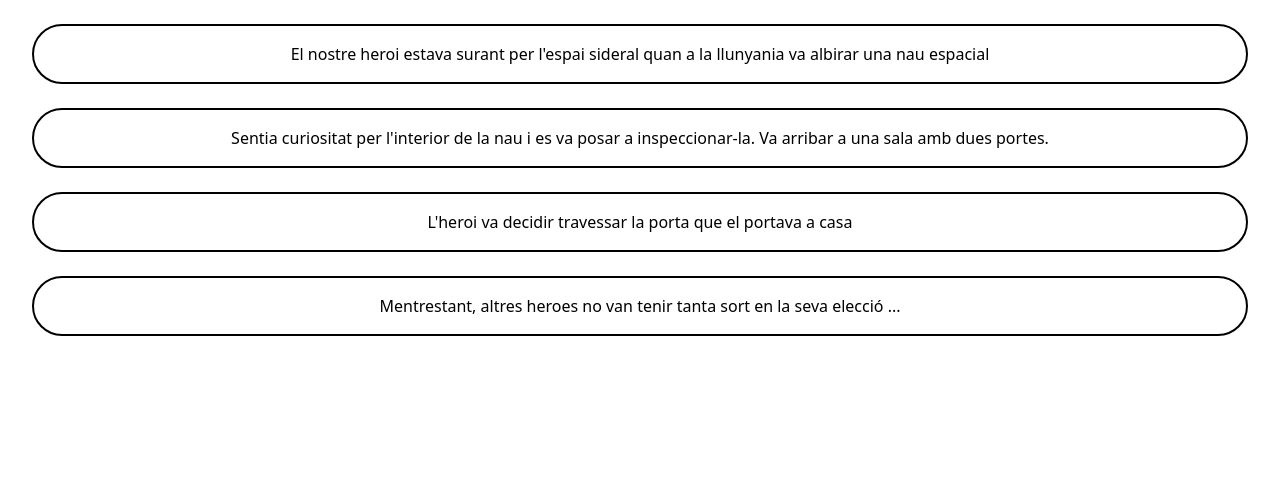
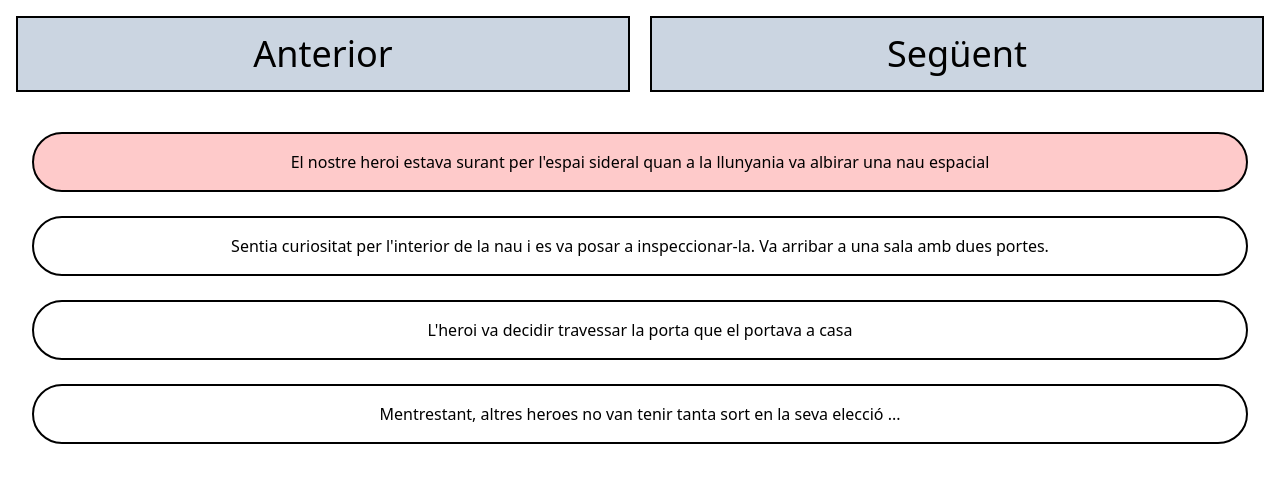
Before and after one commit to Swarleys/Sprint6, a Vue app in the folder Vue/: page / in a window 1280 px wide. Shown: the top 482 px of the page. Built offline with nearby package versions, Linux system fonts and the light colour scheme.

Commit message:
Exercici 4

```diff
--- /dev/null
+++ b/Vue/src/components/Botons.vue
@@ -0,0 +1,33 @@
+<script setup lang="ts">
+
+const emits = defineEmits<{
+    (e: 'nextScene'): void,
+    (e: 'prevScene'): void,
+}>();
+
+const increase = () => {
+    emits("nextScene",)
+}
+const decrease = () => {
+    emits("prevScene")
+}
+
+</script>
+
+<template>
+    <div class="flex gap-5 p-4 justify-around">
+        <button
+            type="button"
+            class="text-4xl bg-slate-300 w-full py-4 border-2 border-black"
+            @click="decrease"
+        >Anterior</button>
+        <button
+            type="button"
+            class="text-4xl bg-slate-300 w-full py-4 border-2 border-black"
+            @click="increase"
+        >Següent</button>
+    </div>
+</template>
+
+<style scoped>
+</style>
--- a/Vue/src/components/Home.vue
+++ b/Vue/src/components/Home.vue
@@ -1,10 +1,30 @@
 <script setup lang="ts">
 import Scene from "./Scene.vue";
-import  messages  from "../assets/data.json";
+import messages from "../assets/data.json";
+import Botons from "./Botons.vue";
+import { ref } from 'vue';
+const currentSentence = ref(0);
+
+const increase = (): number => {
+    if (currentSentence.value < 3) {
+        currentSentence.value++;
+    }
+    console.log(currentSentence.value);
+
+    return currentSentence.value;
+}
+const decrease = (): number => {
+    if (currentSentence.value > 0) {
+        currentSentence.value--;
+    }
+    return currentSentence.value;
+}
+
 </script>
 
 <template>
-    <Scene :data="messages" />
+    <Botons @nextScene="increase()" @prevScene="decrease()" />
+    <Scene :data="messages" :scene="currentSentence" />
 </template>
 
 <style scoped>
--- a/Vue/src/components/Scene.vue
+++ b/Vue/src/components/Scene.vue
@@ -1,13 +1,21 @@
 <script setup lang="ts">
 import { Messages } from "../Interfaces/interfaces"
-defineProps<{ data: Messages }>()
+defineProps<{ data: Messages, scene: number }>()
 </script>
 
 <template>
   <ul class="flex flex-col justify-center gap-6 mt-6">
-    <li v-for="message, index in data.messages" :key="index" class="text-center border-2 py-4 mx-8 rounded-[50px] border-black ">{{ message }}</li>
+    <li
+      v-for="message, index in data.messages"
+      :key="index"
+      class="text-center border-2 py-4 mx-8 rounded-[50px] border-black"
+      :class="{ active: index === scene }"
+    >{{ message }}</li>
   </ul>
 </template>
 
 <style scoped>
+.active {
+  @apply bg-red-200;
+}
 </style>
```
